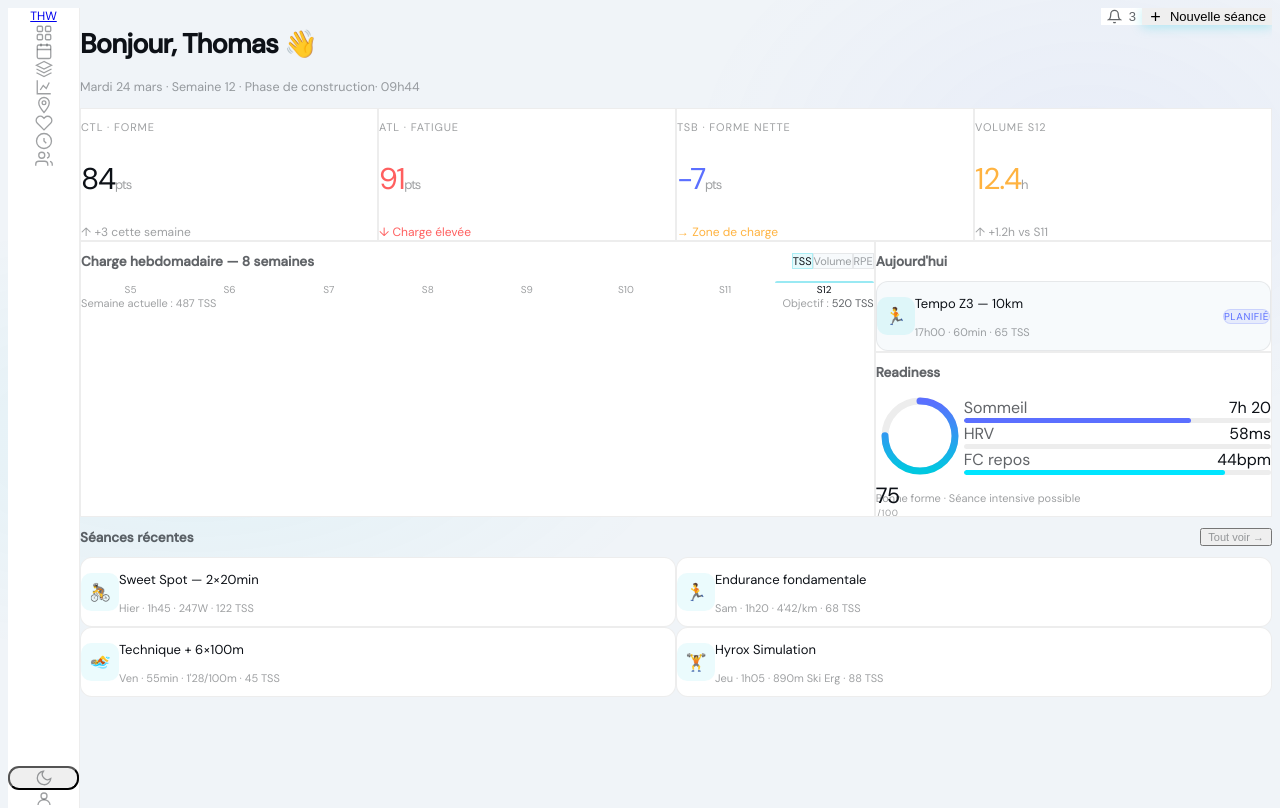
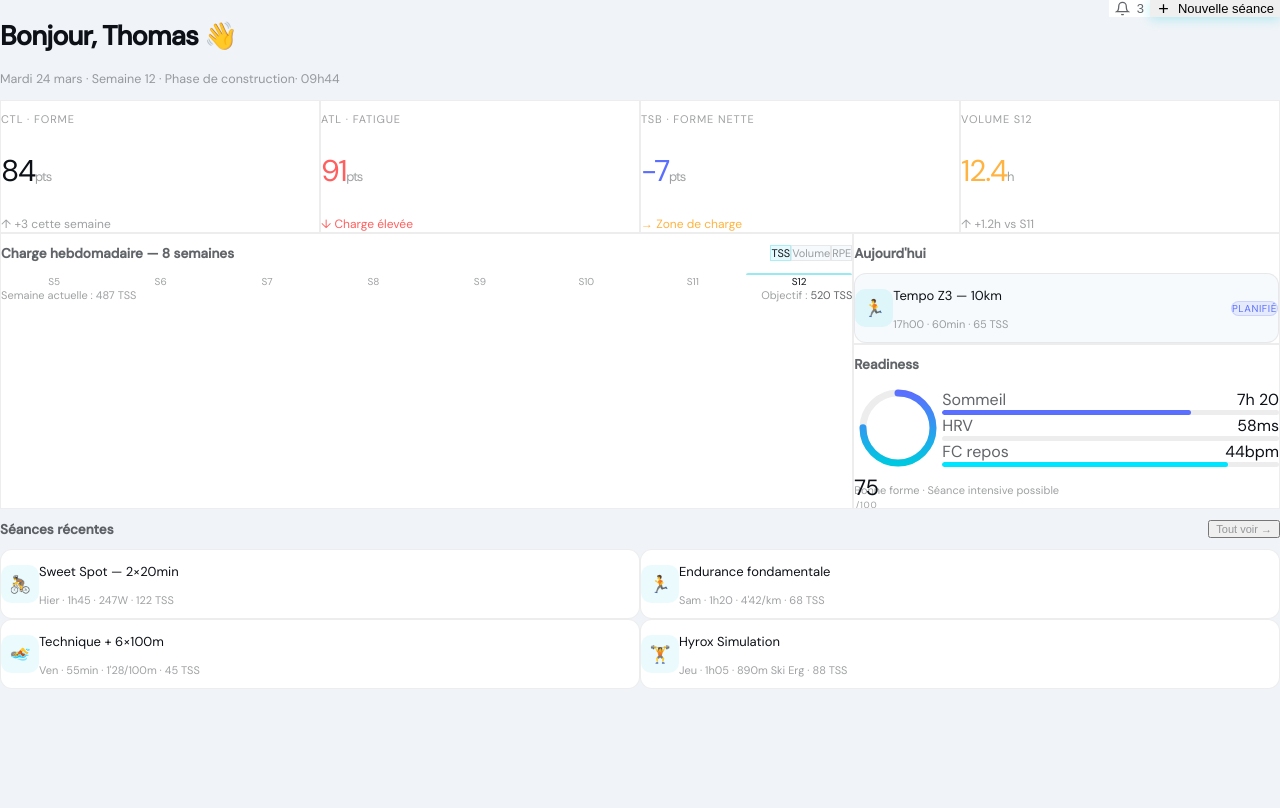
Before and after one commit to alexandreet92-lang/thw-appli, a Next.js app: page / in a window 1280 px wide. Built offline with nearby package versions, Linux system fonts and the light colour scheme.

Commit message:
Update layout.tsx

```diff
--- a/src/app/layout.tsx
+++ b/src/app/layout.tsx
@@ -1,6 +1,5 @@
 import type { Metadata } from 'next'
 import './globals.css'
-import { Sidebar } from '@/components/shared/Sidebar'
 
 export const metadata: Metadata = {
   title: 'THW Coaching',
@@ -10,16 +9,8 @@ export const metadata: Metadata = {
 export default function RootLayout({ children }: { children: React.ReactNode }) {
   return (
     <html lang="fr">
-      <body>
-        <div className="flex h-screen overflow-hidden bg-[var(--bg)]">
-          <div className="bg-atmosphere" aria-hidden="true" />
-          <Sidebar />
-          <main className="flex-1 h-screen overflow-y-auto overflow-x-hidden relative z-10">
-            <div className="page-enter">
-              {children}
-            </div>
-          </main>
-        </div>
+      <body style={{ margin: 0, background: 'var(--bg)', color: 'var(--text)' }}>
+        {children}
       </body>
     </html>
   )
```
